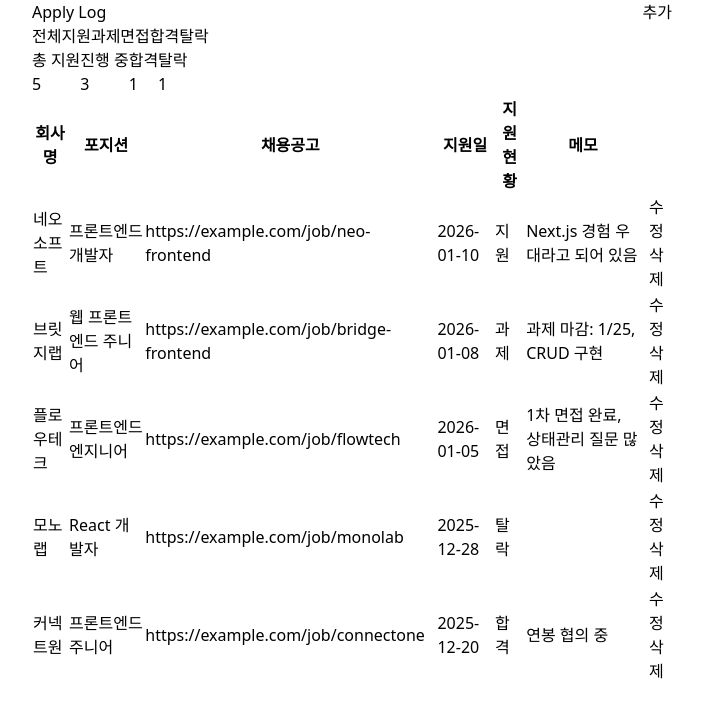
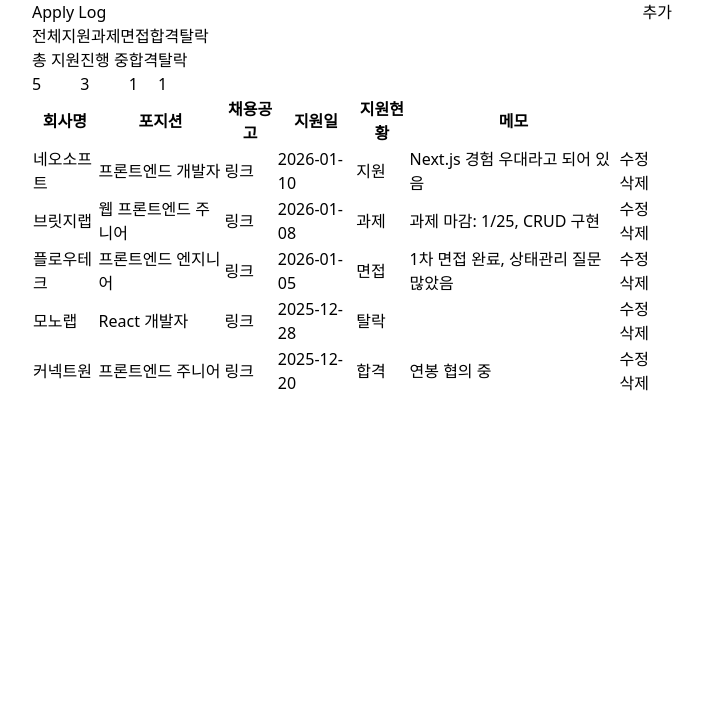
Before and after one commit to 938938/apply-log, a Next.js app: page / in a window 1280 px wide. Shown: the top 716 px of the page, without its empty margins (288-989 px from the left). Built offline with nearby package versions, Linux system fonts and the light colour scheme.

Commit message:
[FEAT] 링크 구조 변경

```diff
--- a/src/app/page.tsx
+++ b/src/app/page.tsx
@@ -110,7 +110,11 @@
               <tr key={ele.id}>
                 <td>{ele.companyName}</td>
                 <td>{ele.position}</td>
-                <td>{ele.jobPostUrl}</td>
+                <td>
+                  <a href={ele.jobPostUrl} target='_blank'>
+                    링크
+                  </a>
+                </td>
                 <td>{ele.appliedAt}</td>
                 <td>{ele.status}</td>
                 <td>{ele.memo}</td>
```
